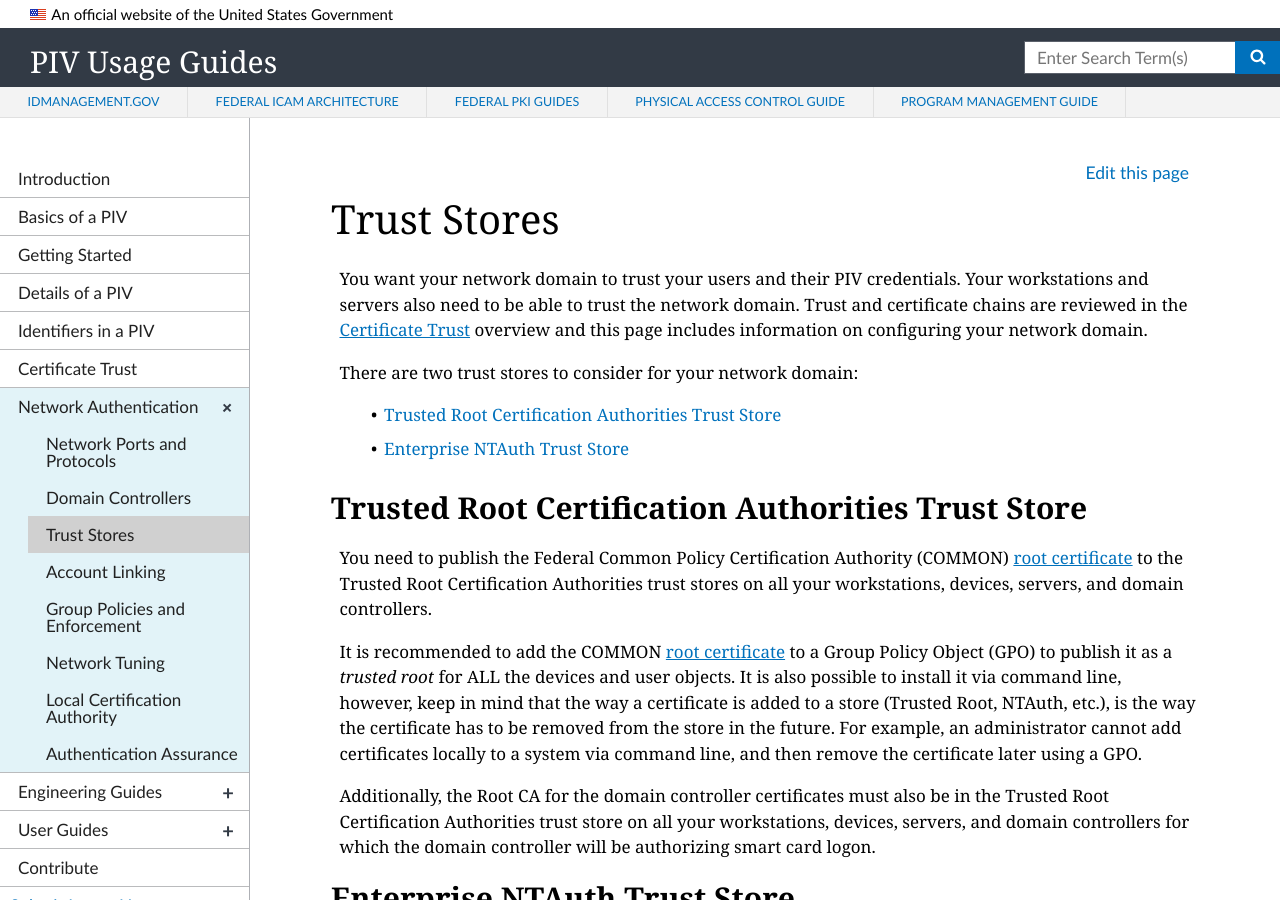
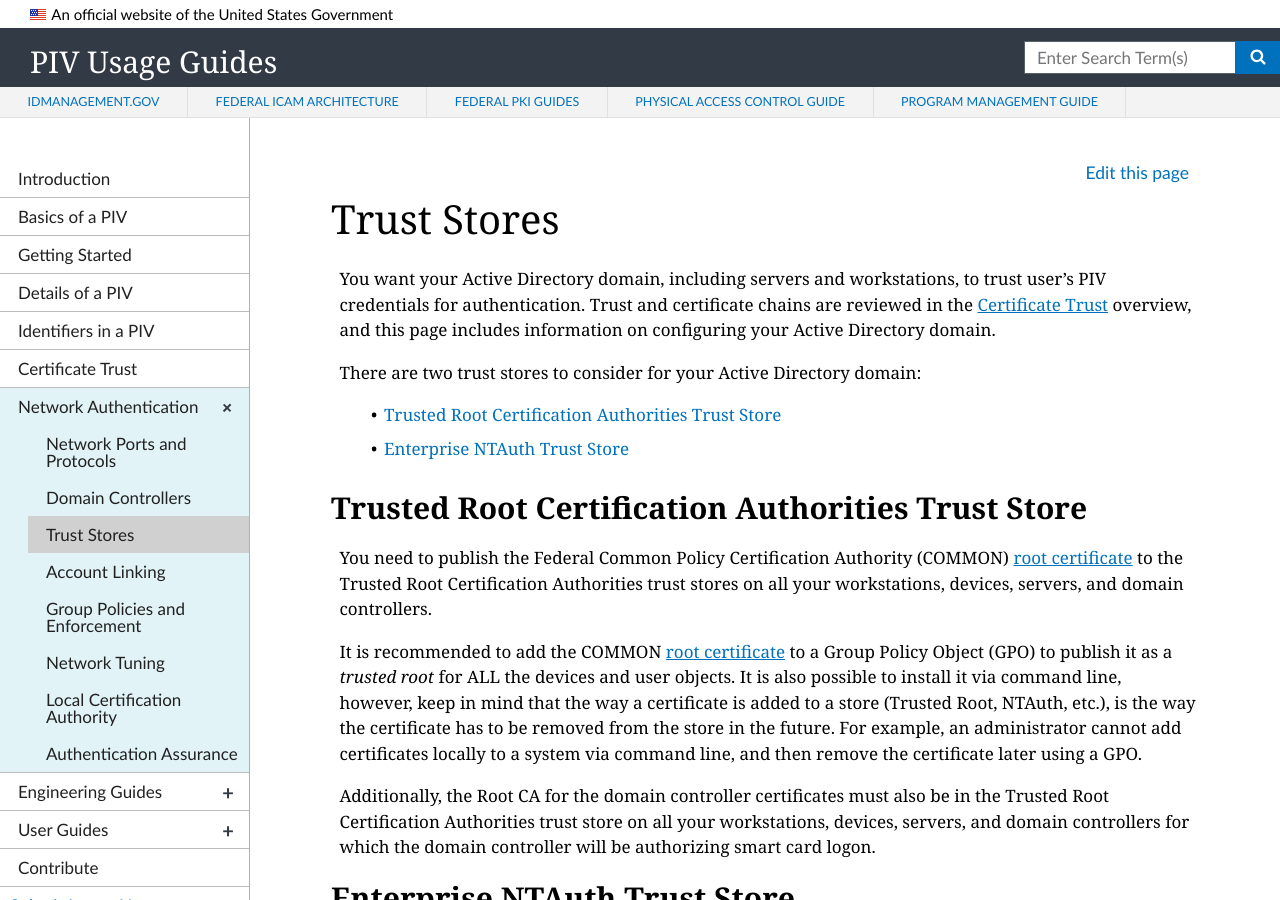
Before and after one commit to GSA/piv-guides, a Jekyll site: the page built from _networkconfig/03_managingtrustroots.md, in a window 1280 px wide and 900 px high. Built offline with Jekyll 4.4.1, drawn with Linux system fonts in a browser that asks for light colours; nearby versions of some CDN libraries; library files that are not in the unit come from our copies; a script that is not in the unit is left out.

Commit message:
Update 03_managingtrustroots.md

```diff
--- a/_networkconfig/03_managingtrustroots.md
+++ b/_networkconfig/03_managingtrustroots.md
@@ -5,9 +5,9 @@ collection: networkconfig
 permalink: networkconfig/trustedroots/
 ---
 
-You want your network domain to trust your users and their PIV credentials.  Your workstations and servers also need to be able to trust the network domain.  Trust and certificate chains are reviewed in the [Certificate Trust](../../pivcertchains) overview and this page includes information on configuring your network domain.
+You want your Active Directory domain, including servers and workstations, to trust user's PIV credentials for authentication.  Trust and certificate chains are reviewed in the [Certificate Trust](../../pivcertchains) overview, and this page includes information on configuring your Active Directory domain.
 
-There are two trust stores to consider for your network domain:
+There are two trust stores to consider for your Active Directory domain:
 
 - [Trusted Root Certification Authorities Trust Store](#trusted-root-certification-authorities-trust-store)
 - [Enterprise NTAuth Trust Store](#enterprise-ntauth-trust-store)
```
